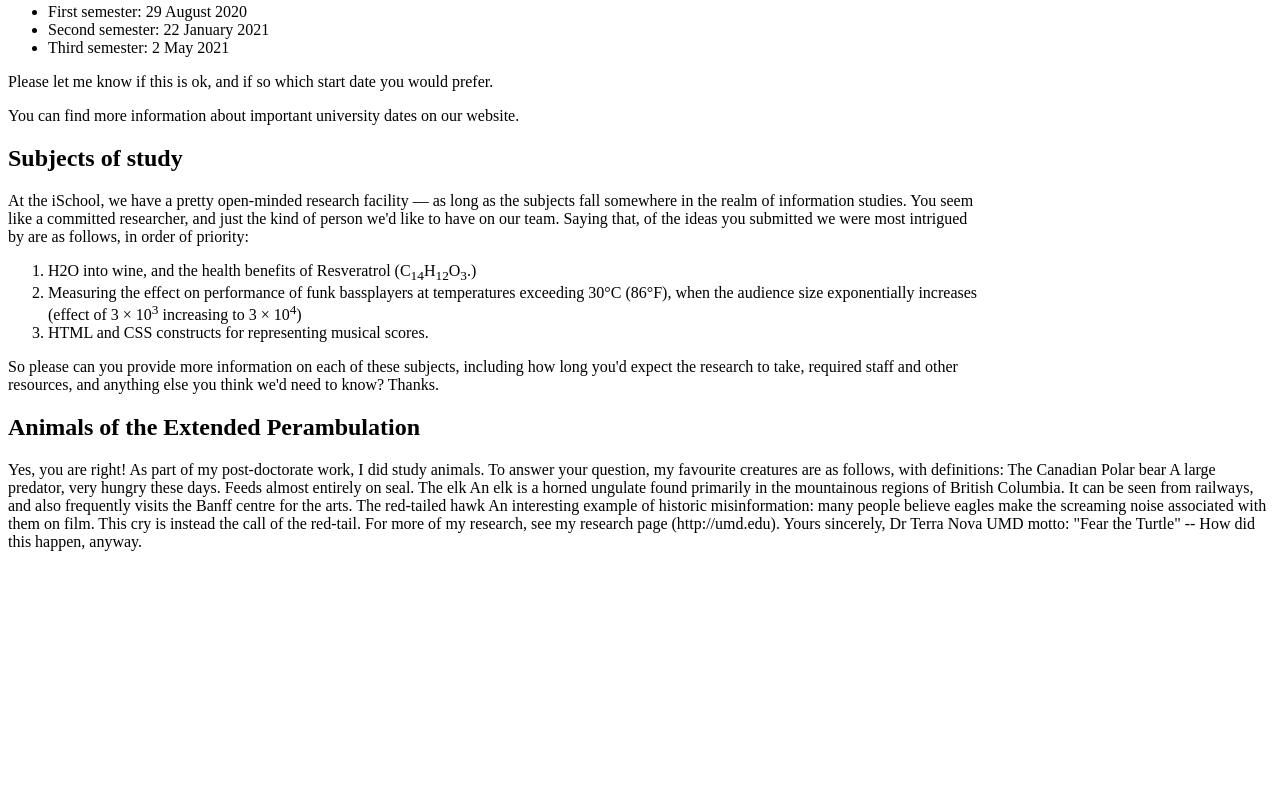
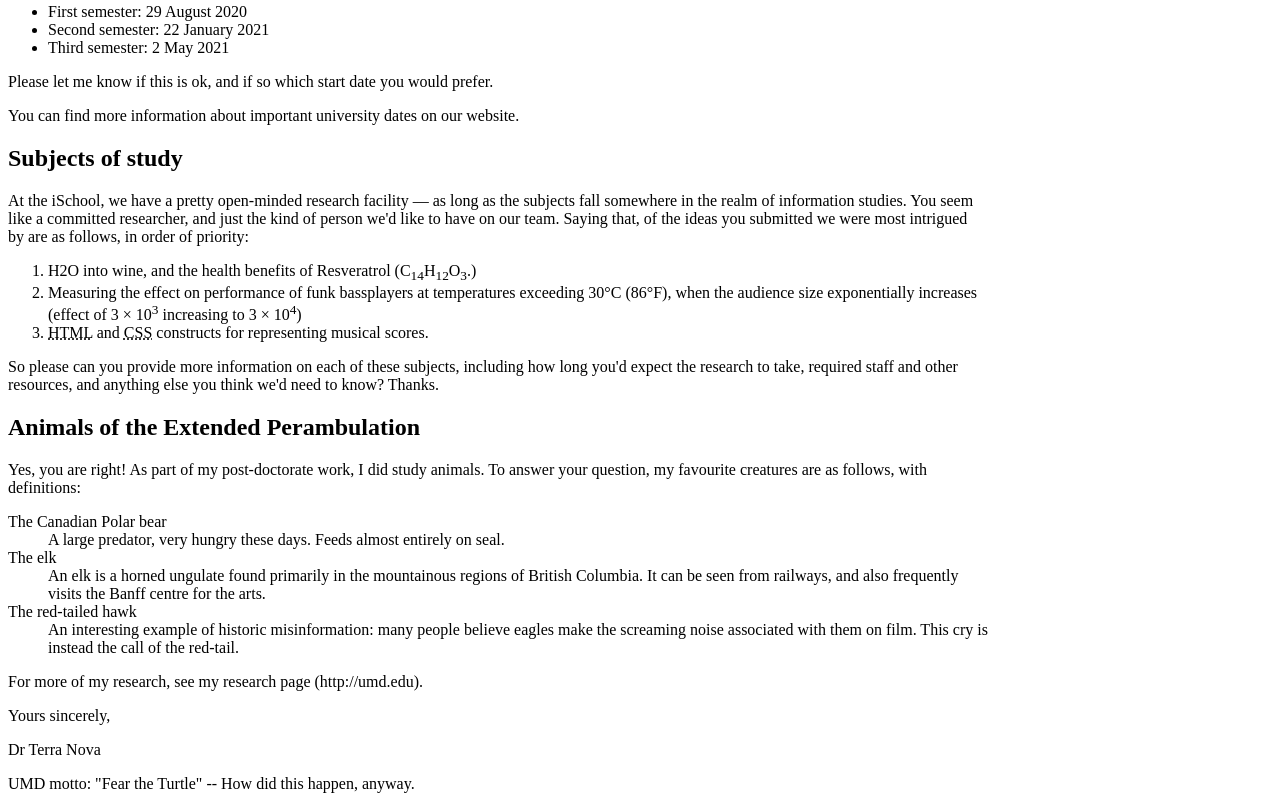
Before and after one commit to andcar23/andcar.github.io, a website: page public/lab_2/index.html in a window 1280 px wide. Shown: the part 530-1331 px from the top of the page. Before the commit the page ends 1089 px from the top, so only its background shows below. Drawn offline with Linux system fonts and the light colour scheme.

Commit message:
Update index.html

```diff
--- a/public/lab_2/index.html
+++ b/public/lab_2/index.html
@@ -68,7 +68,7 @@
                 Measuring the effect on performance of funk bassplayers at temperatures exceeding 30°C (86°F), when the audience size exponentially increases <br>
                 (effect of 3 × 10<sup>3</sup> increasing to 3 × 10<sup>4</sup>)
             </li>
-            <li>HTML and CSS constructs for representing musical scores.</li>
+            <li><abbr title="Hypertext Markup Language">HTML</abbr> and <abbr title = "Cascading Style Sheets">CSS</abbr> constructs for representing musical scores.</li>
         </ol>
 
 
@@ -79,19 +79,30 @@
 
 
        <h2>Animals of the Extended Perambulation</h2>
-        Yes, you are right! As part of my post-doctorate work, I did study animals. To answer your question, my favourite creatures are as follows, with definitions:
 
-        The Canadian Polar bear
-        A large predator, very hungry these days. Feeds almost entirely on seal.
-        The elk
-        An elk is a horned ungulate found primarily in the mountainous regions of British Columbia. It can be seen from railways, and also frequently visits the Banff centre for the arts.
-        The red-tailed hawk
-        An interesting example of historic misinformation: many people believe eagles make the screaming noise associated with them on film. This cry is instead the call of the red-tail.
-        For more of my research, see my research page (http://umd.edu).
+       <p>Yes, you are right! As part of my post-doctorate work, I did study animals. To answer your question, my favourite creatures are as follows, with<br>
+            definitions:
+        </p>
 
-        Yours sincerely,
+        <dl>
+            <dt>The Canadian Polar bear</dt>
+            <dd>A large predator, very hungry these days. Feeds almost entirely on seal.</dd>
 
-        Dr Terra Nova
+            <dt>The elk</dt>
+            <dd>An elk is a horned ungulate found primarily in the mountainous regions of British Columbia. It can be seen from railways, and also frequently<br>
+                 visits the Banff centre for the arts.</dd>
+
+           <dt>The red-tailed hawk</dt>
+            <dd>An interesting example of historic misinformation: many people believe eagles make the screaming noise associated with them on film. This cry is<br>
+                 instead the call of the red-tail.
+            </dd>
+        </dl>
+
+       <p> For more of my research, see my research page (http://umd.edu).</p>
+
+        <p>Yours sincerely,</p>
+
+        <p>Dr Terra Nova</p>
 
         UMD motto:
 
```
